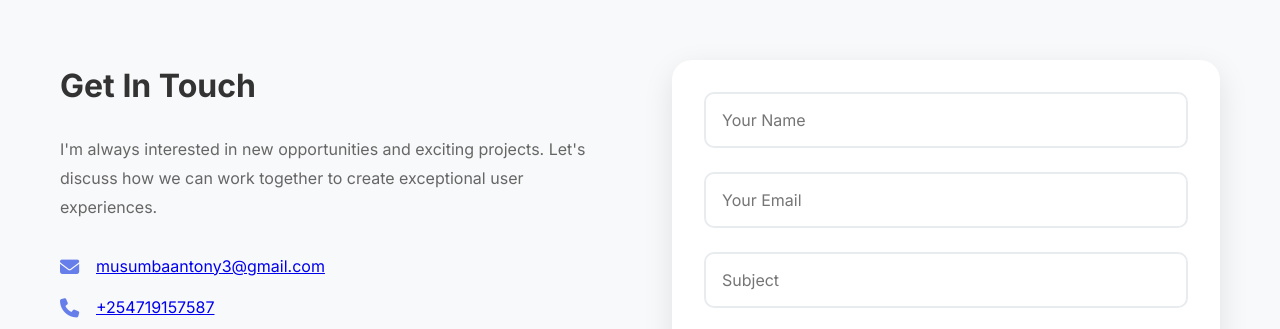
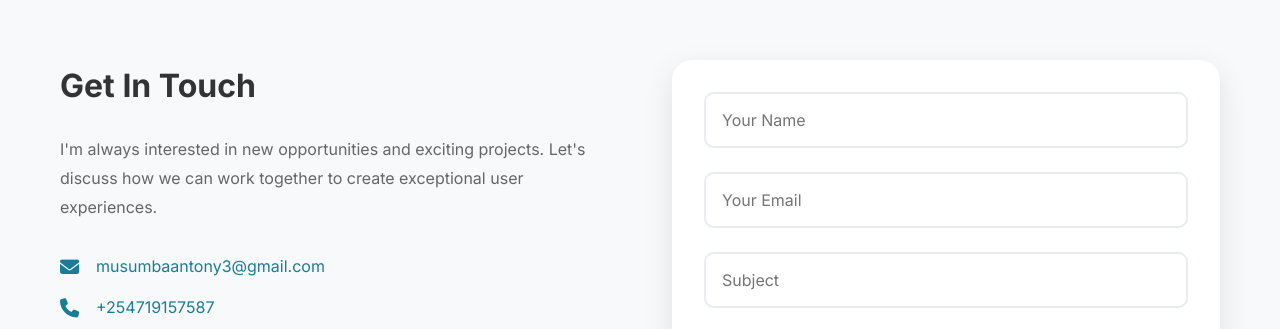
Before and after one commit to antmusumba/Product_Design_Portfolio, a website: page index.html in a window 1280 px wide. Shown: the part 3549-3878 px from the top of the page. Drawn offline with Linux system fonts and the light colour scheme.

Commit message:
feat: enhance contact method styles for improved visibility and interaction

```diff
--- a/styles.css
+++ b/styles.css
@@ -598,8 +598,19 @@ section {
     color: #666;
 }
 
+.contact-method a {
+    color: #1A7D97;
+    text-decoration: none;
+    transition: color 0.3s ease;
+}
+
+.contact-method a:hover {
+    color: #BF7807;
+    text-decoration: underline;
+}
+
 .contact-method i {
-    color: #667eea;
+    color: #1A7D97;
     font-size: 1.2rem;
     width: 20px;
 }
```
